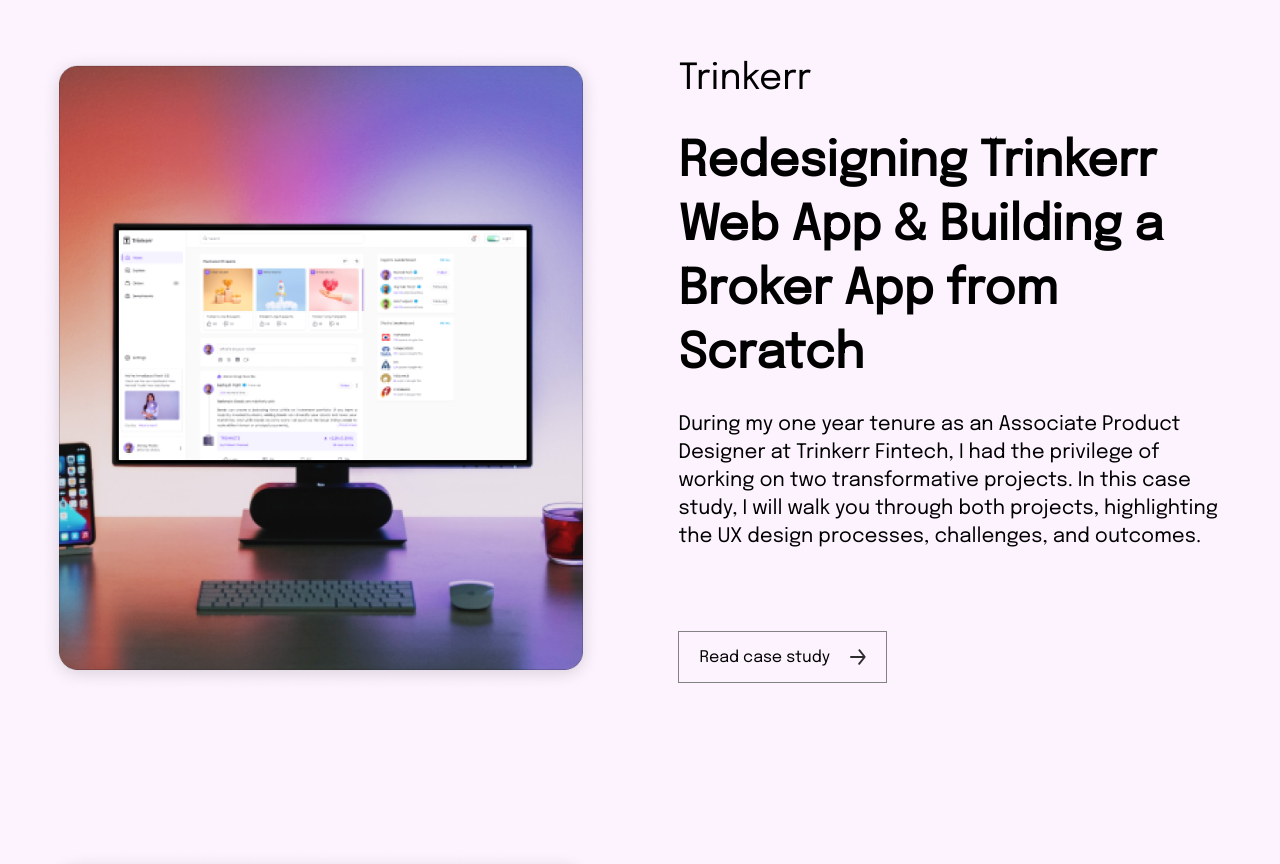
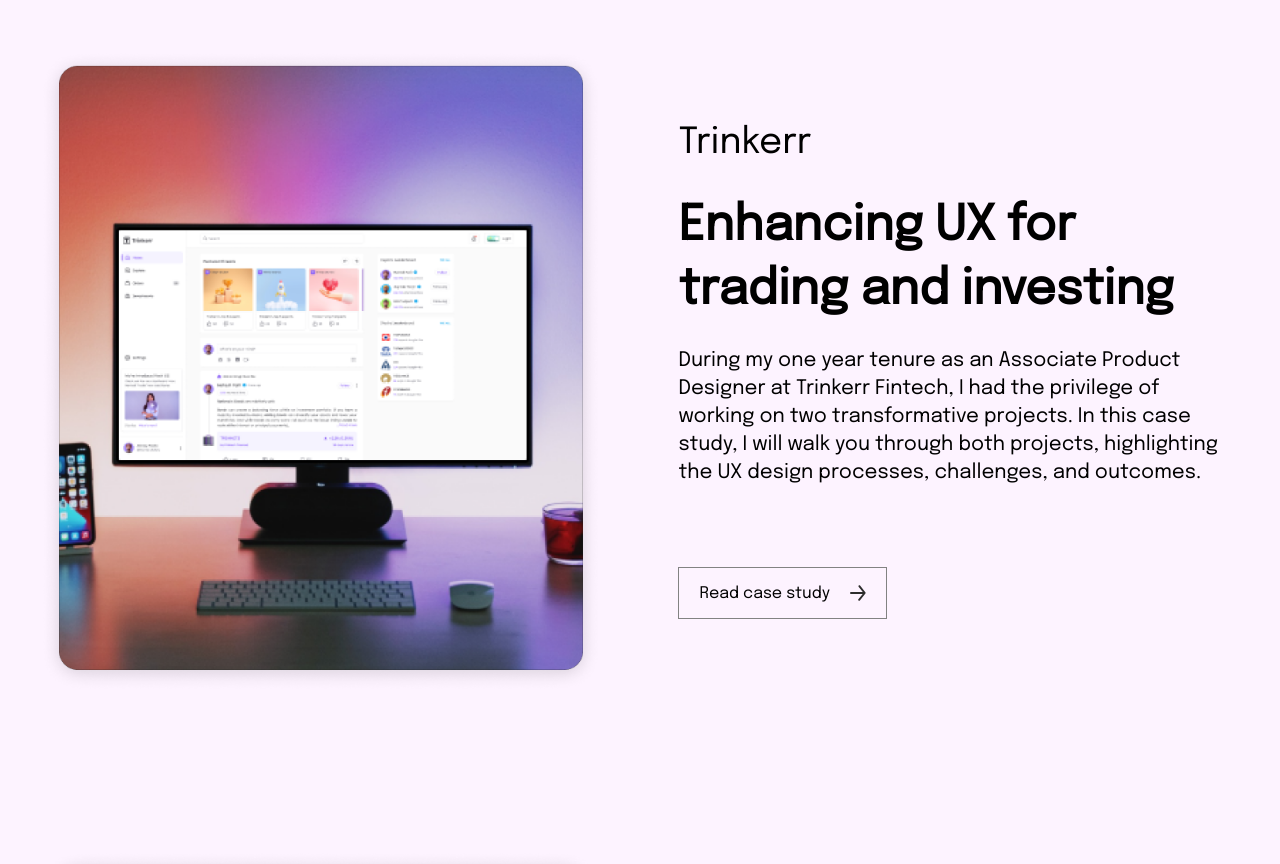
Before and after one commit to AthN3090/Twisha-patel-portfolio, a Next.js app: page / in a window 1280 px wide. Shown: the part 1200-2064 px from the top of the page. Built offline with nearby package versions, Linux system fonts and the light colour scheme; what tailwindcss-inner-border would draw is missing.

Commit message:
trinkerr title updated

```diff
--- a/src/app/trinkerr/page.js
+++ b/src/app/trinkerr/page.js
@@ -39,8 +39,7 @@
                 <a  target="_blank" href="https://tiqs.in/"><span className="underline">TIQS </span> 🔗</a>
               </p>
               <p className="text-4xl font-bold  mt-3">
-                Redesigning Trinkerr Web App & Building a Broker App from
-                Scratch
+              Enhancing UX for trading and investing
               </p>
             </div>
             <div className="flex gap-4 mt-16 w-full md:justify-between flex-wrap">
--- a/src/components/Work/Work.js
+++ b/src/components/Work/Work.js
@@ -101,8 +101,7 @@
                         Trinkerr
                       </p>
                       <p className="font-semibold md:text-3xl lg:text-5xl text-xl md:mb-6 mb-3 lg:leading-[64px]">
-                        Redesigning Trinkerr Web App & Building a Broker App
-                        from Scratch{" "}
+                      Enhancing UX for trading and investing{" "}
                       </p>
                       <p className="font-normal md:text-base lg:text-xl lg:mb-20 md:mb-12 mb-4">
                         During my one year tenure as an Associate Product
```
